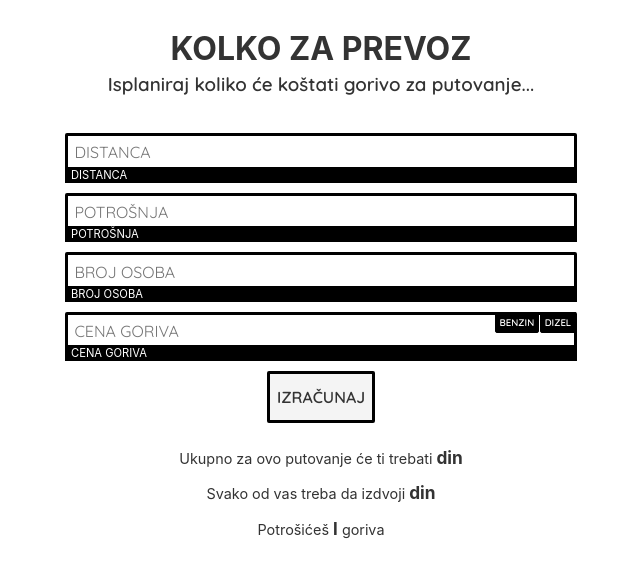
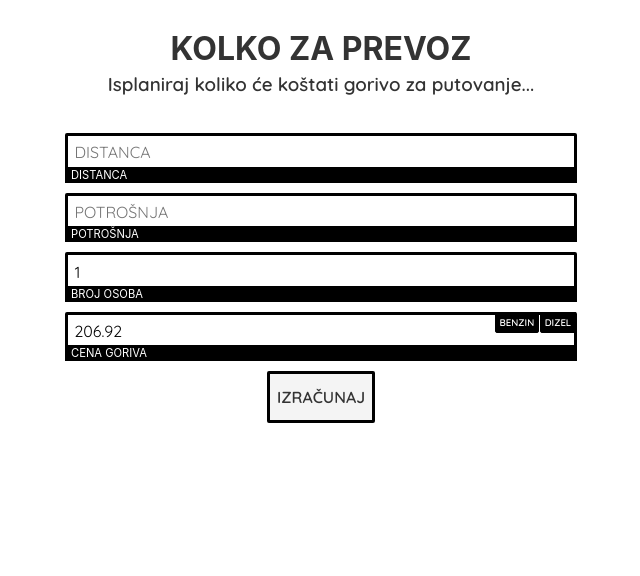
Before and after one commit to ikslavok/kolkozaprevoz, a Svelte app: page / in a window 1280 px wide. Shown: the top 576 px of the page, without its empty margins (319-959 px from the left). Built offline with nearby package versions, Linux system fonts and the light colour scheme.

Commit message:
dodate cene

```diff
--- a/package.json
+++ b/package.json
@@ -8,6 +8,7 @@
   },
   "devDependencies": {
     "@rollup/plugin-commonjs": "^16.0.0",
+    "@rollup/plugin-json": "^4.1.0",
     "@rollup/plugin-node-resolve": "^10.0.0",
     "rollup": "^2.3.4",
     "rollup-plugin-css-only": "^3.1.0",
--- a/rollup.config.js
+++ b/rollup.config.js
@@ -4,6 +4,7 @@ import resolve from '@rollup/plugin-node-resolve';
 import livereload from 'rollup-plugin-livereload';
 import { terser } from 'rollup-plugin-terser';
 import css from 'rollup-plugin-css-only';
+import json from "@rollup/plugin-json";
 
 const production = !process.env.ROLLUP_WATCH;
 
@@ -43,6 +44,9 @@ export default {
 				dev: !production
 			}
 		}),
+		json({
+			compact: true
+		}),
 		// we'll extract any component CSS out into
 		// a separate file - better for performance
 		css({ output: 'bundle.css' }),
--- a/src/Form.svelte
+++ b/src/Form.svelte
@@ -1,14 +1,18 @@
 <script>
+    import * as myjson from './cene.json'
+    let dizel = myjson.dizel * 117.5;
+    let benzin = myjson.benzin * 117.5;
+    dizel = dizel.toFixed(2);
+    benzin = benzin.toFixed(2);
     let distanca = "";
     let potrosnja = "";
-    let osoba = "";
-    let cenaGoriva = "";
+    let osoba = 1;
+    let cenaGoriva = dizel;
     let ukupno = "";
     let poOsobi = "";
     let litara = "";
     let error = "";
-    let dizel = 143;
-    let benzin = 135;
+
 
     function izracunaj(){
         if(
@@ -25,6 +29,7 @@
     }
 
     function dodeliDizel(){
+
         cenaGoriva = dizel;
     }
     function dodeliBenzin(){
@@ -33,32 +38,35 @@
 </script>
 <form id="form" action="javascript:void(0);">
     <div>
-        <input name="distanca" type="number" class="column input-field" placeholder="DISTANCA" bind:value={distanca}>
+        <input on:focus={(evt) => evt.target.select()} step="any" name="distanca" type="number" class="column input-field" placeholder="DISTANCA" bind:value={distanca}>
         <label for="distanca">DISTANCA</label>
     </div>
     <div>
-        <input name="potrosnja" type="number" class="column input-field" placeholder="POTROŠNJA" bind:value={potrosnja}>
+        <input on:focus={(evt) => evt.target.select()} step="any" name="potrosnja" type="number" class="column input-field" placeholder="POTROŠNJA" bind:value={potrosnja}>
         <label for="potrosnja">POTROŠNJA</label>
     </div>
     <div>
-    <input name="osoba" type="number" class="column input-field" placeholder="BROJ OSOBA" bind:value={osoba}>
+    <input on:focus={(evt) => evt.target.select()} step="any" name="osoba" type="number" class="column input-field" placeholder="BROJ OSOBA" bind:value={osoba}>
     <label for="osoba">BROJ OSOBA</label>
     </div>
     <div>
-    <input name="gorivo" type="number" class="column input-field" placeholder="CENA GORIVA" bind:value={cenaGoriva}>
+    <input on:focus={(evt) => evt.target.select()} step="any" name="gorivo" type="number" class="column input-field" placeholder="CENA GORIVA" bind:value={cenaGoriva}>
     <label for="gorivo">CENA GORIVA</label>
     <button id="dizel" on:click={dodeliDizel}>DIZEL</button>
     <button id="benzin" on:click={dodeliBenzin}>BENZIN</button>
     </div>
     <button on:click="{izracunaj}" id="izracunaj" class="column">Izračunaj</button>
 </form>
-
+{#if distanca && potrosnja && osoba}
 <div id="resoult">
     <p id="error">{error}</p>
-<p class="odgovor">Ukupno za ovo putovanje će ti trebati <strong>{ukupno} din</strong></p>
-<p class="odgovor">Svako od vas <strong>{osoba}</strong> treba da izdvoji <strong>{poOsobi} din</strong></p>
-<p class="odgovor">Potrošićeš <strong>{litara} l </strong>goriva</p>
+<p class="odgovor">Ukupno za ovo putovanje će ti trebati <strong>{parseFloat(ukupno).toFixed(0)} din</strong> ili <strong>{parseFloat(ukupno / 117.5).toFixed(2)} eur</strong></p>
+{#if osoba > 1}
+<p class="odgovor">Svako od vas <strong>{osoba}</strong> treba da izdvoji <strong>{parseInt(poOsobi)} din</strong> ili <strong>{parseFloat(poOsobi / 117.5).toFixed(2)} eur</strong></p>
+{/if}
+<p class="odgovor">Potrošićeš <strong>{parseFloat(litara).toFixed(2)} l </strong>goriva</p>
 </div>
+{/if}
 
 <style>
 input::-webkit-outer-spin-button,
--- /dev/null
+++ b/src/cene.json
@@ -0,0 +1 @@
+{"benzin": "1.531", "dizel": "1.761"}
```
Also changed, not shown: 2 other files (tests, documents, lock files or other folders).
